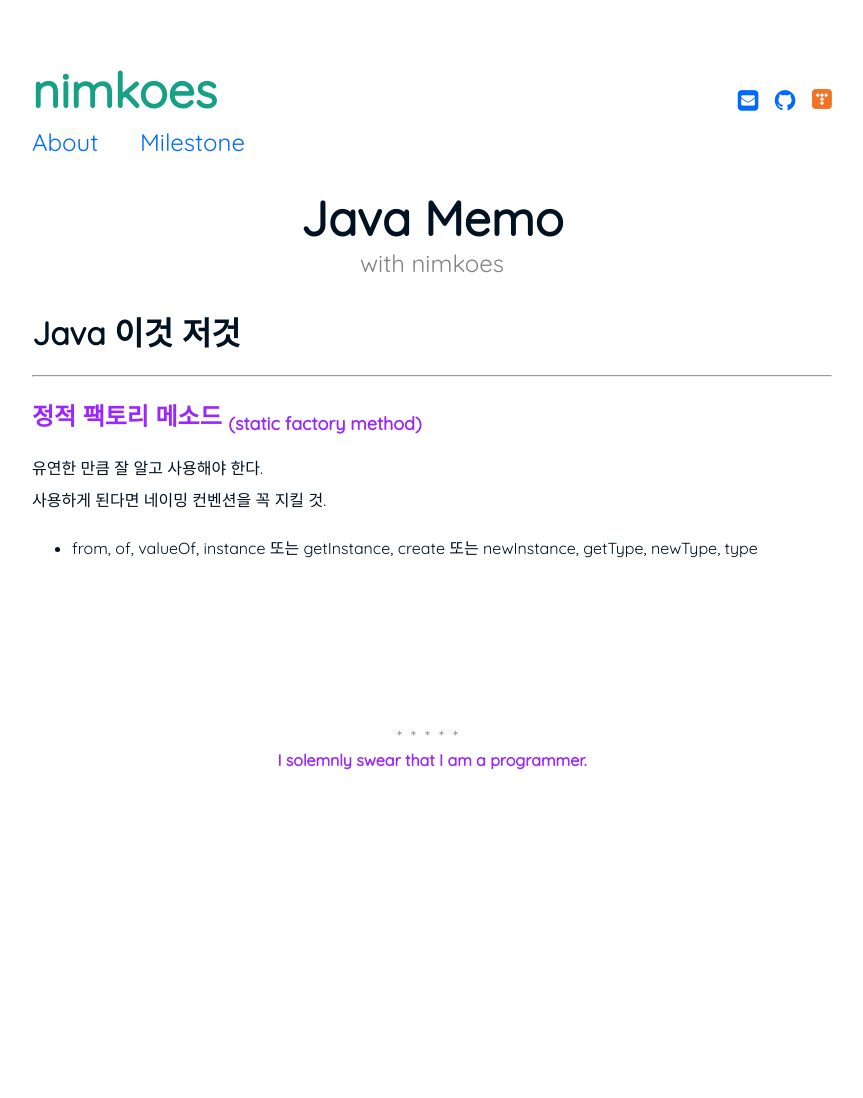
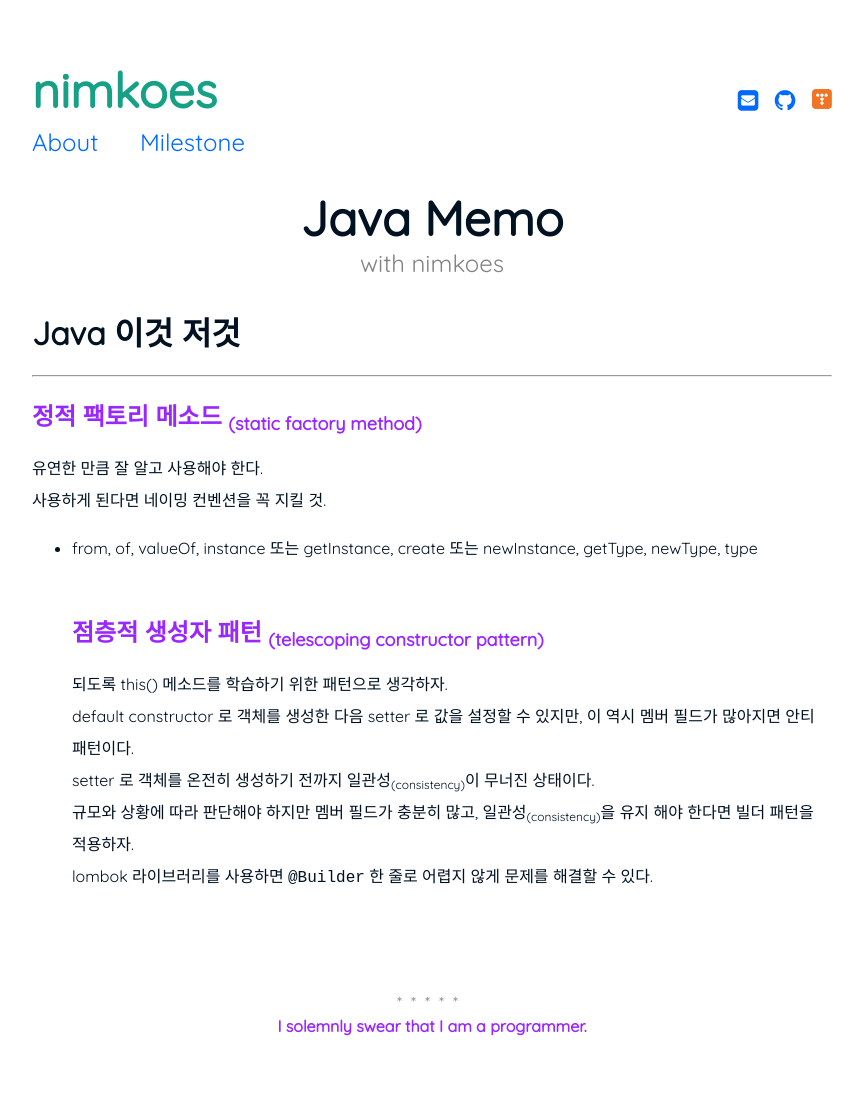
Before and after one commit to nimkoes/portfolio, a Jekyll site: the page built from _posts/2021-11-02-Java-Memo.md, in a window 1280 px wide. Shown: the whole page, without its empty margins (208-1071 px from the left). Built offline with Jekyll 4.4.1, drawn with Linux system fonts in a browser that asks for light colours; before the commit the page ends 900 px from its top, so only the background shows below that.

Commit message:
Update 2021-11-02-Java-Memo.md

```diff
--- a/_posts/2021-11-02-Java-Memo.md
+++ b/_posts/2021-11-02-Java-Memo.md
@@ -15,3 +15,10 @@ author: "nimkoes"
 유연한 만큼 잘 알고 사용해야 한다.
 사용하게 된다면 네이밍 컨벤션을 꼭 지킬 것.
  - from, of, valueOf, instance 또는 getInstance, create 또는 newInstance, getType, newType, type
+
+## **점층적 생성자 패턴 <sub>(telescoping constructor pattern)</sub>**
+되도록 this() 메소드를 학습하기 위한 패턴으로 생각하자.
+default constructor 로 객체를 생성한 다음 setter 로 값을 설정할 수 있지만, 이 역시 멤버 필드가 많아지면 안티 패턴이다.
+setter 로 객체를 온전히 생성하기 전까지 일관성<sub>(consistency)</sub>이 무너진 상태이다.
+규모와 상황에 따라 판단해야 하지만 멤버 필드가 충분히 많고, 일관성<sub>(consistency)</sub>을 유지 해야 한다면 빌더 패턴을 적용하자.
+lombok 라이브러리를 사용하면 `@Builder` 한 줄로 어렵지 않게 문제를 해결할 수 있다.
```
